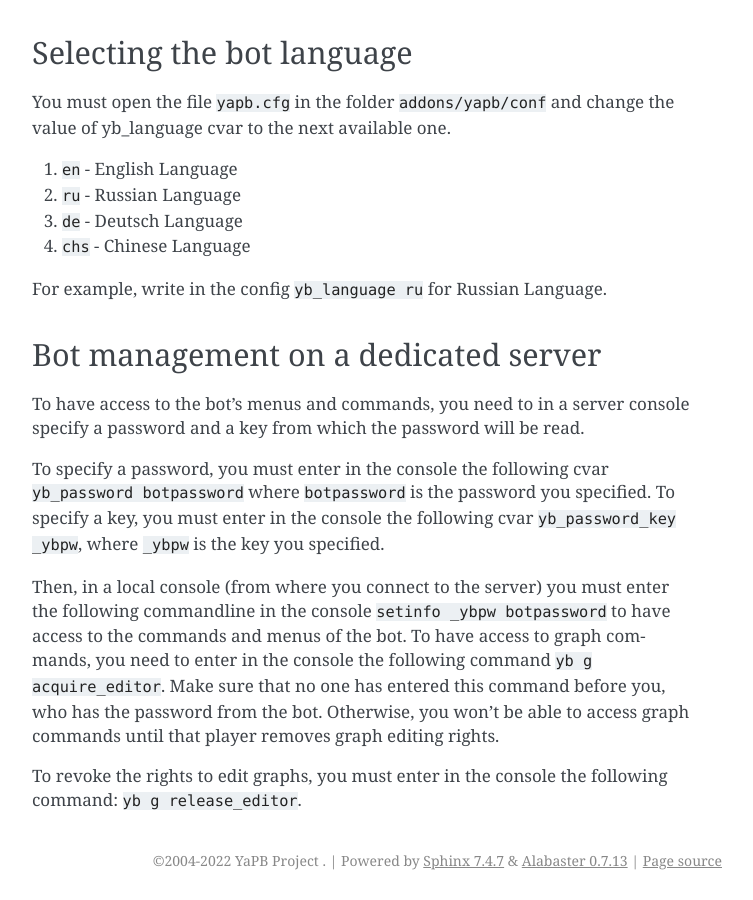
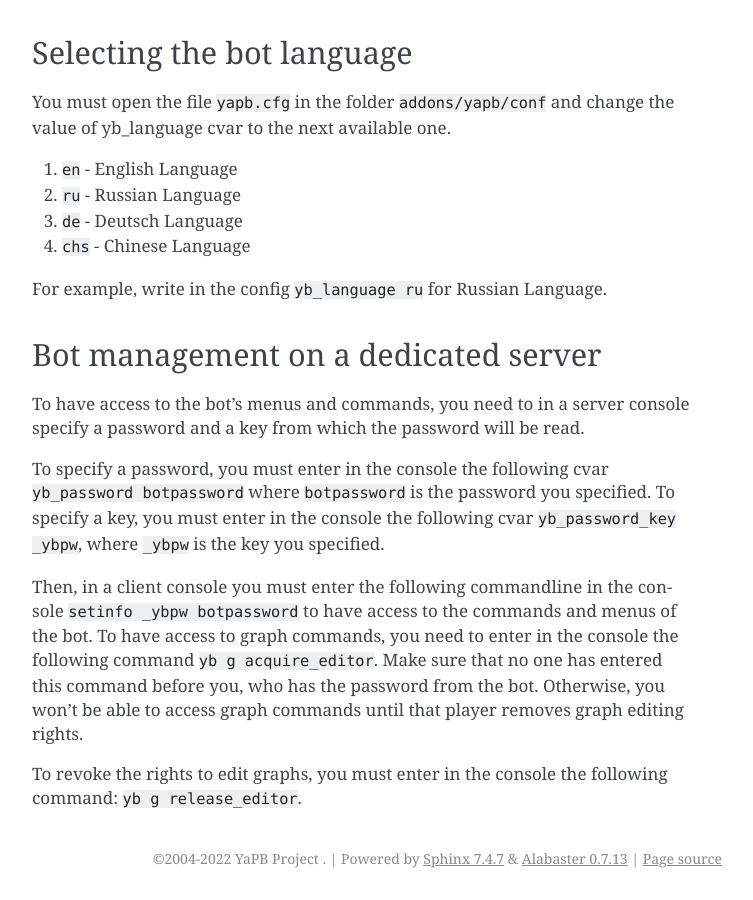
Before and after one commit to yapb/docs, a Sphinx documentation site: the page built from docs/botusage.rst, in a window 1280 px wide and 900 px high, scrolled down 8420 px. Shown: the whole window, without its empty margins (388-1141 px from the left). Built offline with Sphinx 7.4.7, drawn with Linux system fonts in a browser that asks for light colours.

Commit message:
fix: wording

```diff
--- a/docs/botusage.rst
+++ b/docs/botusage.rst
@@ -248,7 +248,7 @@ To have access to the bot's menus and commands, you need to in a server console
 To specify a password, you must enter in the console the following cvar ``yb_password botpassword`` where ``botpassword`` is the password you specified.
 To specify a key, you must enter in the console the following cvar ``yb_password_key _ybpw``, where ``_ybpw`` is the key you specified.
 
-Then, in a local console (from where you connect to the server) you must enter the following commandline in the console ``setinfo _ybpw botpassword`` to have access to the commands and menus of the bot.
+Then, in a client console you must enter the following commandline in the console ``setinfo _ybpw botpassword`` to have access to the commands and menus of the bot.
 To have access to graph commands, you need to enter in the console the following command ``yb g acquire_editor``. Make sure that no one has entered this command before you, who has the password from the bot. Otherwise, you won't be able to access graph commands until that player removes graph editing rights.
 
 To revoke the rights to edit graphs, you must enter in the console the following command: ``yb g release_editor``.
```
